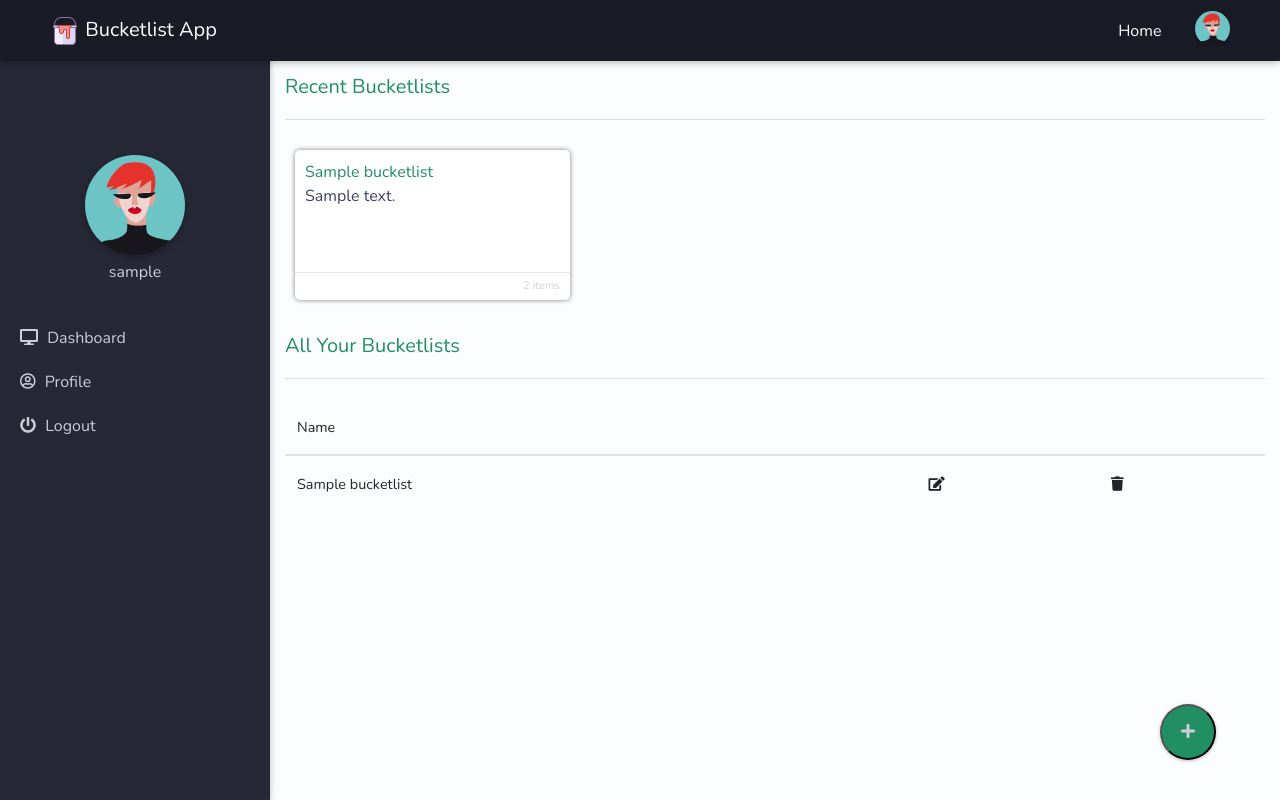
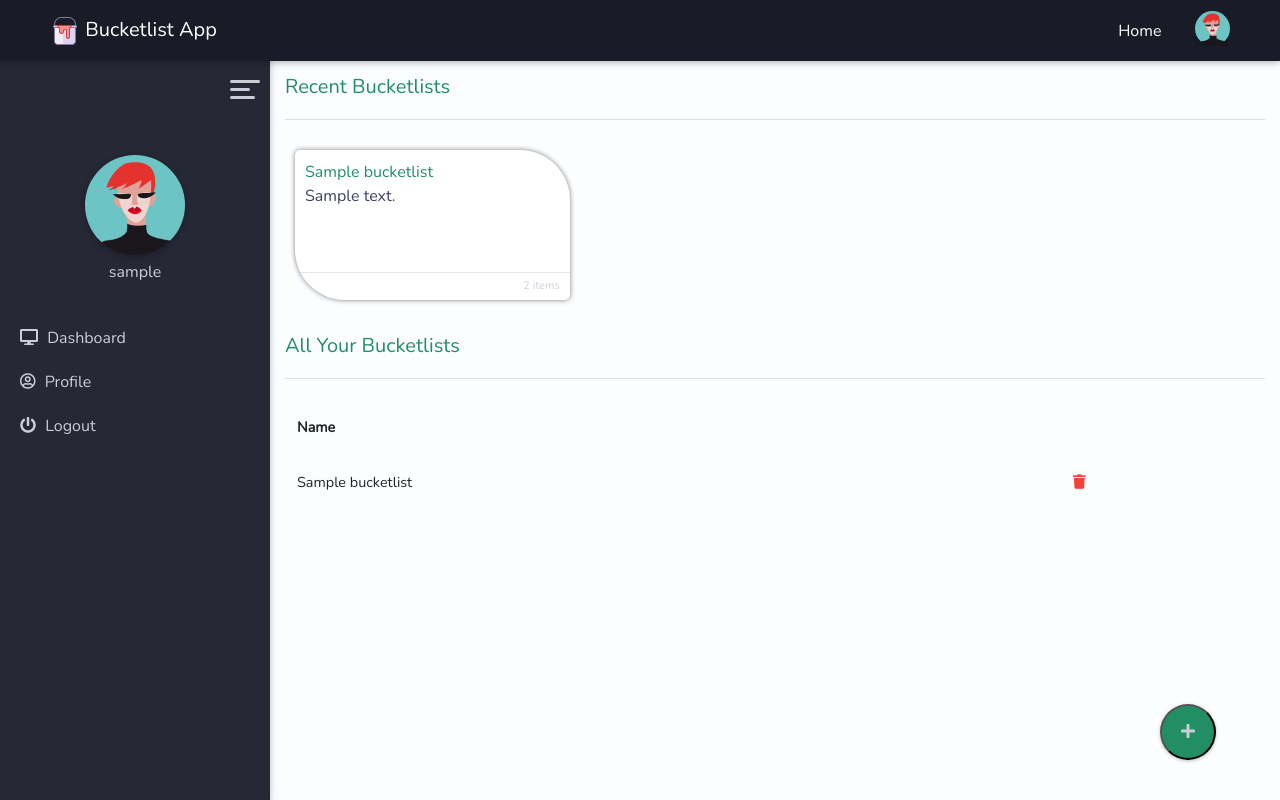
Before and after one commit to Arthur236/bucket-list-app, a Flask app: page /bucketlists in a window 1280 px wide. Run offline with Flask 2, Linux system fonts and the light colour scheme; the visitor is signed in with stand-in values (Sample User, id 1); tables that the repository leaves empty hold one stand-in row (values such as "Sample post"); style sheets or scripts are compiled from the project's sources; some libraries are stand-ins or nearby versions.

Commit message:
Refactor dashboard design

```diff
--- a/app/assets/scss/base.scss
+++ b/app/assets/scss/base.scss
@@ -53,6 +53,7 @@ i, span {
     display: flex;
     flex-direction: column;
     flex-shrink: 0;
+    position: relative;
     width: 270px;
     background-color: $secondary-color;
     padding-top: $top-nav-margin;
@@ -60,6 +61,42 @@ i, span {
     -webkit-box-shadow: 0 2px 5px 0 rgba(0, 0, 0, .16), 0 2px 10px 0 rgba(0, 0, 0, .12);
     -moz-box-shadow: 0 2px 5px 0 rgba(0, 0, 0, .16), 0 2px 10px 0 rgba(0, 0, 0, .12);
     box-shadow: 0 2px 5px 0 rgba(0, 0, 0, .16), 0 2px 10px 0 rgba(0, 0, 0, .12);
+    transition: .3s;
+
+    .hamburger {
+      position: absolute;
+      top: $top-nav-margin;
+      right: 10px;
+      width: 30px;
+
+      div {
+        height: 3px;
+        background: $text-color;
+        margin: 5px 0;
+        border-radius: 24px;
+        transition: .4s;
+      }
+
+      .hm-one {
+        width: 30px;
+      }
+
+      .hm-two {
+        width: 20px;
+      }
+
+      .hm-three {
+        width: 25px;
+      }
+
+      &:hover {
+        cursor: pointer;
+
+        div {
+          width: 30px;
+        }
+      }
+    }
 
     .avatar-wrapper {
       display: flex;
@@ -67,6 +104,7 @@ i, span {
       text-align: center;
       align-items: center;
       margin-top: 10vh;
+      transition: opacity .4s;
 
       img {
         margin-bottom: 5px;
@@ -75,6 +113,7 @@ i, span {
 
     .sidebar-links-wrapper {
       margin-top: 4vh;
+      transition: opacity .4s;
 
       .sidebar-links {
         list-style: none;
@@ -95,6 +134,18 @@ i, span {
             color: $accent-color;
           }
         }
+      }
+    }
+
+    &.open {
+      width: 50px;
+
+      .avatar-wrapper {
+        opacity: 0;
+      }
+
+      .sidebar-links-wrapper {
+        opacity: 0;
       }
     }
   }
@@ -140,7 +191,7 @@ i, span {
         height: 150px;
         padding: 10px 0;
         margin: 10px;
-        border-radius: 5px;
+        border-radius: 5px 50px 5px 50px;
         background-color: #fff;
         overflow: hidden;
         -webkit-box-shadow: 0 0 5px 0 rgba(0, 0, 0, 0.5);
@@ -178,5 +229,27 @@ i, span {
         }
       }
     }
+
+    .bucketlist-table__dashboard {
+      .table {
+        tr {
+          &.hover {
+            transition: .5s;
+
+            &:hover {
+              cursor: pointer;
+              transform: scaleY(1.001);
+              -webkit-box-shadow: 0 2px 6px -3px rgba(0, 0, 0, 0.5);
+              -moz-box-shadow: 0 2px 6px -3px rgba(0, 0, 0, 0.5);
+              box-shadow: 0 2px 6px -3px rgba(0, 0, 0, 0.5);
+            }
+          }
+        }
+
+        th {
+          font-weight: 800;
+        }
+      }
+    }
   }
 }
--- a/app/bucketlists/views.py
+++ b/app/bucketlists/views.py
@@ -15,6 +15,7 @@ class BucketlistView(MethodView):
     """
       Handles bucketlist creation and retrieval
     """
+
     @staticmethod
     def post():
         """
@@ -37,7 +38,7 @@ class BucketlistView(MethodView):
 
             b_list = Bucketlist.query. \
                 filter(func.lower(Bucketlist.name) == name.lower(),
-                        Bucketlist.user_id == user_id).first()
+                       Bucketlist.user_id == user_id).first()
 
             if not b_list:
                 # There is no list so we'll try to create it
@@ -79,12 +80,15 @@ class BucketlistView(MethodView):
         if recent_lists:
             for bucketlist in recent_lists:
                 # Truncate long descriptions
-                char_limit = 90
-                new_desc = bucketlist.description[:char_limit] + '...' * (len(bucketlist.description) > char_limit)
+                name_limit = 25
+                description_limit = 90
+                new_name = bucketlist.name[:name_limit] + '...' * (len(bucketlist.name) > name_limit)
+                new_desc = bucketlist.description[:description_limit] + '...' * (
+                            len(bucketlist.description) > description_limit)
 
                 obj = {
                     'id': bucketlist.id,
-                    'name': bucketlist.name,
+                    'name': new_name,
                     'description': new_desc,
                     'date_created': bucketlist.date_created,
                     'date_modified': bucketlist.date_modified
@@ -112,6 +116,6 @@ bucketlist_view = BucketlistView.as_view('bucketlist_view')  # pylint: disable=i
 
 # Define rules
 bucketlists_blueprint.add_url_rule('/bucketlists',
-                                     view_func=bucketlist_view, methods=['POST', 'GET'])
+                                   view_func=bucketlist_view, methods=['POST', 'GET'])
 # bucketlists_blueprint.add_url_rule('/bucketlists/<list_id>',
 #                                      view_func=bucketist_manipulation, methods=['GET', 'PUT', 'DELETE'])
--- a/app/static/css/base.css
+++ b/app/static/css/base.css
@@ -40,23 +40,48 @@
         display: flex;
         flex-direction: column;
         flex-shrink: 0;
+        position: relative;
         width: 270px;
         background-color: #262835;
         padding-top: 75px;
         color: #cbcdd7;
         -webkit-box-shadow: 0 2px 5px 0 rgba(0, 0, 0, 0.16), 0 2px 10px 0 rgba(0, 0, 0, 0.12);
         -moz-box-shadow: 0 2px 5px 0 rgba(0, 0, 0, 0.16), 0 2px 10px 0 rgba(0, 0, 0, 0.12);
-        box-shadow: 0 2px 5px 0 rgba(0, 0, 0, 0.16), 0 2px 10px 0 rgba(0, 0, 0, 0.12); }
+        box-shadow: 0 2px 5px 0 rgba(0, 0, 0, 0.16), 0 2px 10px 0 rgba(0, 0, 0, 0.12);
+        transition: 0.3s; }
+        .wrapper #sidebar .hamburger {
+          position: absolute;
+          top: 75px;
+          right: 10px;
+          width: 30px; }
+          .wrapper #sidebar .hamburger div {
+            height: 3px;
+            background: #cbcdd7;
+            margin: 5px 0;
+            border-radius: 24px;
+            transition: 0.4s; }
+            .wrapper #sidebar .hamburger .hm-one {
+              width: 30px; }
+              .wrapper #sidebar .hamburger .hm-two {
+                width: 20px; }
+                .wrapper #sidebar .hamburger .hm-three {
+                  width: 25px; }
+                  .wrapper #sidebar .hamburger:hover {
+                    cursor: pointer; }
+                    .wrapper #sidebar .hamburger:hover div {
+                      width: 30px; }
         .wrapper #sidebar .avatar-wrapper {
           display: flex;
           flex-direction: column;
           text-align: center;
           align-items: center;
-          margin-top: 10vh; }
+          margin-top: 10vh;
+          transition: opacity 0.4s; }
           .wrapper #sidebar .avatar-wrapper img {
             margin-bottom: 5px; }
         .wrapper #sidebar .sidebar-links-wrapper {
-          margin-top: 4vh; }
+          margin-top: 4vh;
+          transition: opacity 0.4s; }
           .wrapper #sidebar .sidebar-links-wrapper .sidebar-links {
             list-style: none;
             padding: 0;
@@ -70,6 +95,12 @@
                 .wrapper #sidebar .sidebar-links-wrapper .sidebar-links a:hover {
                   background-color: #191b27;
                   color: #218e64; }
+        .wrapper #sidebar.open {
+          width: 50px; }
+          .wrapper #sidebar.open .avatar-wrapper {
+            opacity: 0; }
+            .wrapper #sidebar.open .sidebar-links-wrapper {
+              opacity: 0; }
       .wrapper #content {
         display: flex;
         width: 100%;
@@ -103,7 +134,7 @@
               height: 150px;
               padding: 10px 0;
               margin: 10px;
-              border-radius: 5px;
+              border-radius: 5px 50px 5px 50px;
               background-color: #fff;
               overflow: hidden;
               -webkit-box-shadow: 0 0 5px 0 rgba(0, 0, 0, 0.5);
@@ -131,3 +162,13 @@
                       padding: 5px 10px 0 10px;
                       margin: 0;
                       border-top: 1px solid rgba(0, 0, 0, 0.1); }
+        .wrapper #content .bucketlist-table__dashboard .table tr.hover {
+          transition: 0.5s; }
+          .wrapper #content .bucketlist-table__dashboard .table tr.hover:hover {
+            cursor: pointer;
+            transform: scaleY(1.001);
+            -webkit-box-shadow: 0 2px 6px -3px rgba(0, 0, 0, 0.5);
+            -moz-box-shadow: 0 2px 6px -3px rgba(0, 0, 0, 0.5);
+            box-shadow: 0 2px 6px -3px rgba(0, 0, 0, 0.5); }
+        .wrapper #content .bucketlist-table__dashboard .table th {
+          font-weight: 800; }
--- a/app/static/js/custom.js
+++ b/app/static/js/custom.js
@@ -1,6 +1,6 @@
 /* eslint-disable */
 $(document).ready(function () {
-  $('#sidebarCollapse').on('click', function () {
-    $('#sidebar').toggleClass('active');
+  $('.hamburger').on('click', function () {
+    $('#sidebar').toggleClass('open');
   });
 });
--- a/app/templates/base.html
+++ b/app/templates/base.html
@@ -47,7 +47,8 @@
             </li>
             <li class="nav-item avatar">
                 <a class="nav-link p-0" href="#">
-                    <img src="{{ url_for('static', filename='img/avatar.jpg') }}" class="rounded-circle z-depth-1 hoverable"
+                    <img src="{{ url_for('static', filename='img/avatar.jpg') }}"
+                         class="rounded-circle z-depth-1 hoverable"
                          alt="avatar" height="35" width="35">
                 </a>
             </li>
@@ -58,9 +59,15 @@
 <div class="wrapper">
     <!-- Sidebar -->
     <div id="sidebar" class="sidebar">
+        <div class="hamburger">
+            <div class="hm-one"></div>
+            <div class="hm-two"></div>
+            <div class="hm-three"></div>
+        </div>
+
         <div class="avatar-wrapper">
             <img src="{{ url_for('static', filename='img/avatar.jpg') }}" class="rounded-circle z-depth-1 hoverable"
-                         alt="avatar" height="100" width="100">
+                 alt="avatar" height="100" width="100">
             <div>{{ session['username'] }}</div>
         </div>
 
--- a/app/templates/bucketlists.html
+++ b/app/templates/bucketlists.html
@@ -34,12 +34,11 @@
             <h5 class="page-title">All Your Bucketlists</h5>
             <div class="line"></div>
 
-            <div>
-                <table class="table table-hover">
+            <div class="bucketlist-table__dashboard">
+                <table class="table table-borderless">
                     <thead>
                     <tr>
                         <th scope="col">Name</th>
-                        <th scope="col"></th>
                         <th scope="col"></th>
                     </tr>
                     </thead>
@@ -47,10 +46,9 @@
                     <tbody>
 
                     {% for b_list in bucketlists %}
-                        <tr>
+                        <tr class="hover">
                             <td>{{ b_list['name'] }}</td>
-                            <td><i class="fas fa-edit"></i></td>
-                            <td><i class="fas fa-trash"></i></td>
+                            <td><i class="fas fa-trash red-text" title="Delete {{ b_list['name'] }}"></i></td>
                         </tr>
                     {% endfor %}
                     </tbody>
```
